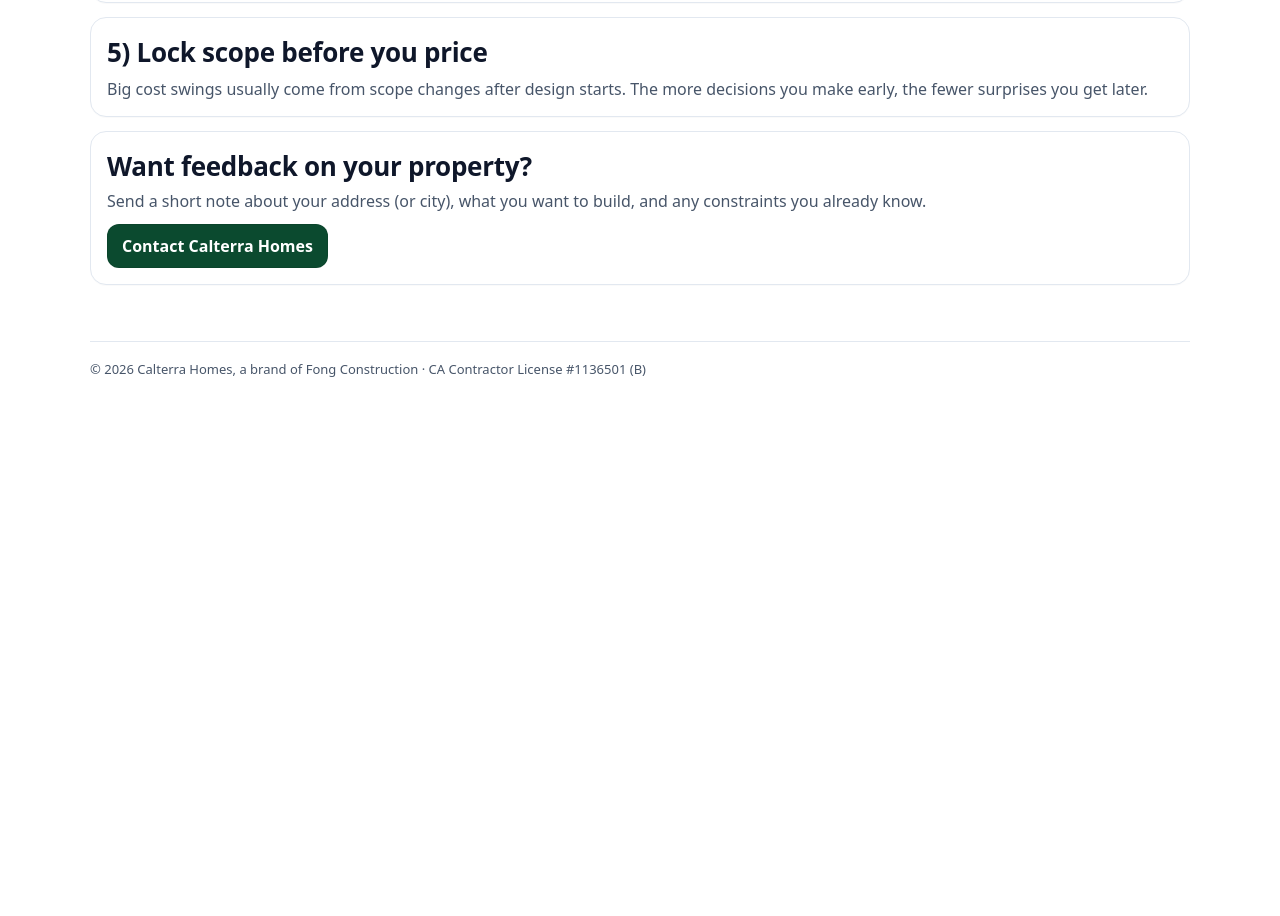
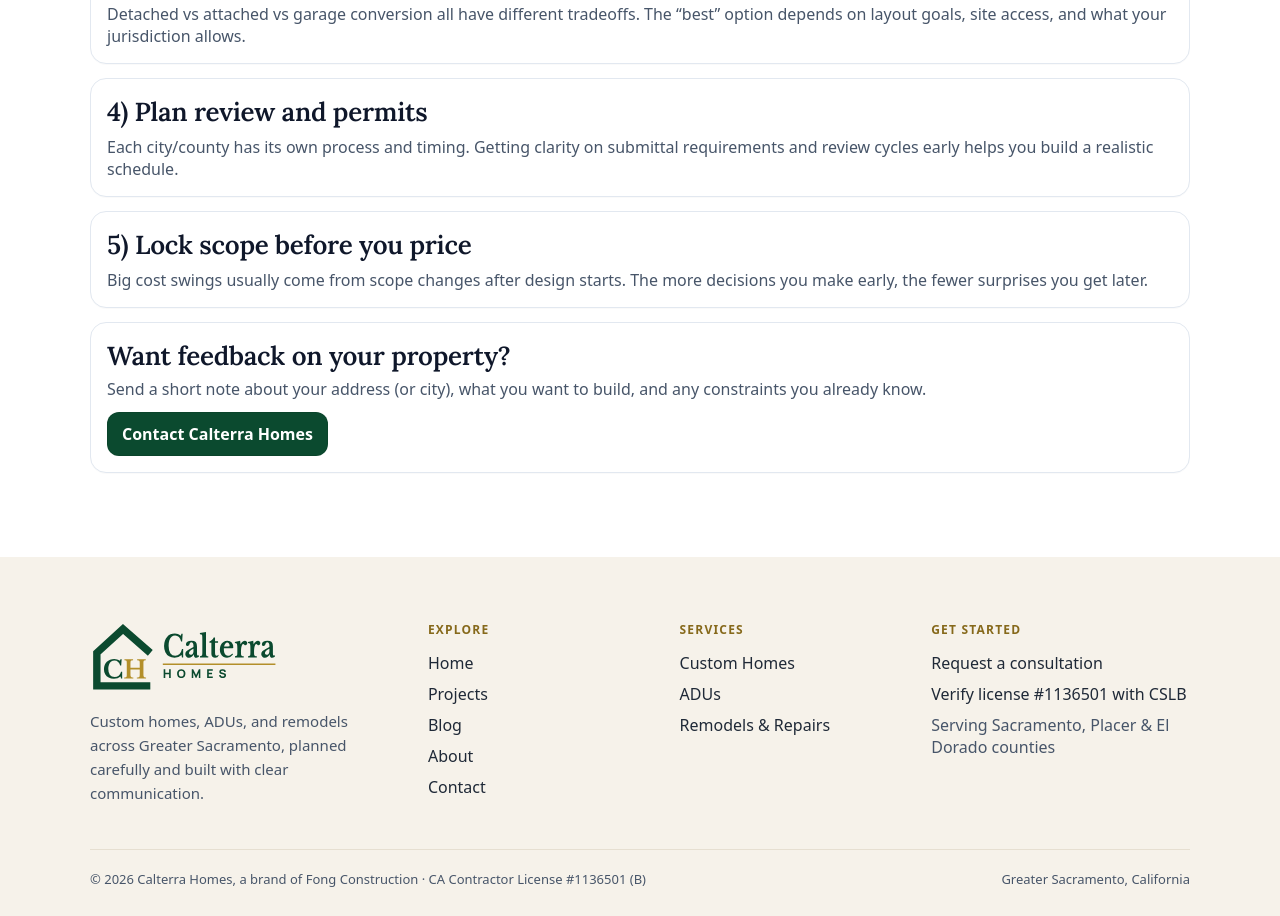
Before and after one commit to alexfong7/calterra-homes-site, a plain HTML site: page posts/how-to-start-adu-planning-greater-sacramento.html in a window 1280 px wide. Shown: the part 896-1812 px from the top of the page. Before the commit the page ends 1296 px from the top, so only its background shows below. Drawn offline with Linux system fonts and the light colour scheme.

Commit message:
Add files via upload

```diff
--- a/posts/how-to-start-adu-planning-greater-sacramento.html
+++ b/posts/how-to-start-adu-planning-greater-sacramento.html
@@ -1,5 +1,5 @@
 <!doctype html>
-<html lang="en">
+<html lang="en" class="no-js">
   <head>
     <meta charset="UTF-8" />
     <meta name="viewport" content="width=device-width, initial-scale=1" />
@@ -9,6 +9,7 @@
       content="The first steps to planning an ADU in the Greater Sacramento area: site constraints, utilities, setbacks, access, and permit path."
     />
     <link rel="stylesheet" href="../styles.css" />
+    <link rel="stylesheet" href="../theme.css" />
     <link rel="canonical" href="https://calterrahomes.com/posts/how-to-start-adu-planning-greater-sacramento" />
     <link rel="icon" href="/favicon.svg" type="image/svg+xml" />
     <link rel="apple-touch-icon" href="/apple-touch-icon.png" />
@@ -41,14 +42,20 @@
       </div>
     </header>
 
-    <main class="section">
-      <div class="container">
-        <p class="muted small"><a href="../blog.html">← Back to Blog</a></p>
-
-        <h1>How to start planning an ADU in the Greater Sacramento area</h1>
-        <p class="muted">
+      <section class="page-hero">
+        <div class="container">
+          <a class="back-link" href="../blog.html">← All articles</a>
+          <span class="kicker">ADUs · Planning</span>
+          <h1>How to start planning an ADU in the Greater Sacramento area</h1>
+          <p class="hero-lead">
           Most ADU headaches come from skipping early checks. Here’s the simple order that prevents expensive redesigns.
         </p>
+
+        </div>
+      </section>
+
+      <section class="band band-white" style="padding-top: 56px;">
+      <div class="container">
 
         <div class="card" style="margin-top: 14px;">
           <h2 style="margin: 0 0 8px;">1) Identify constraints early</h2>
@@ -93,16 +100,61 @@
           <a class="btn" href="../contact.html">Contact Calterra Homes</a>
         </div>
       </div>
+      </section>
     </main>
 
-    <footer class="site-footer">
-      <div class="container footer-inner">
-        <div class="muted small">© <span id="year"></span> Calterra Homes, a brand of Fong Construction · CA Contractor License #1136501 (B)</div>
+    <footer class="site-footer rich">
+      <div class="container">
+        <div class="footer-grid">
+          <div>
+            <img class="footer-logo" src="../images/calterra-logo.svg" alt="Calterra Homes" />
+            <p class="footer-about">Custom homes, ADUs, and remodels across Greater Sacramento, planned carefully and built with clear communication.</p>
+          </div>
+          <div>
+            <h4>Explore</h4>
+            <ul>
+              <li><a href="../index.html">Home</a></li>
+              <li><a href="../projects.html">Projects</a></li>
+              <li><a href="../blog.html">Blog</a></li>
+              <li><a href="../about.html">About</a></li>
+              <li><a href="../contact.html">Contact</a></li>
+            </ul>
+          </div>
+          <div>
+            <h4>Services</h4>
+            <ul>
+              <li><a href="../contact.html">Custom Homes</a></li>
+              <li><a href="../blog.html">ADUs</a></li>
+              <li><a href="../projects.html">Remodels &amp; Repairs</a></li>
+            </ul>
+          </div>
+          <div>
+            <h4>Get started</h4>
+            <ul>
+              <li><a href="../contact.html">Request a consultation</a></li>
+              <li><a href="https://www.cslb.ca.gov/onlineservices/checklicenseII/checklicense.aspx" target="_blank" rel="noopener">Verify license #1136501 with CSLB</a></li>
+              <li style="color: var(--muted);">Serving Sacramento, Placer &amp; El Dorado counties</li>
+            </ul>
+          </div>
+        </div>
+        <div class="footer-bottom">
+          <span>© <span id="year"></span> Calterra Homes, a brand of Fong Construction · CA Contractor License #1136501 (B)</span>
+          <span>Greater Sacramento, California</span>
+        </div>
       </div>
     </footer>
 
     <script>
       document.getElementById("year").textContent = new Date().getFullYear();
+      document.documentElement.classList.replace("no-js", "js");
+      (function () {
+        var els = document.querySelectorAll(".reveal");
+        if (!("IntersectionObserver" in window)) { els.forEach(function (e) { e.classList.add("is-visible"); }); return; }
+        var io = new IntersectionObserver(function (entries) {
+          entries.forEach(function (en) { if (en.isIntersecting) { en.target.classList.add("is-visible"); io.unobserve(en.target); } });
+        }, { threshold: 0.12 });
+        els.forEach(function (e) { io.observe(e); });
+      })();
     </script>
   </body>
 </html>
```
Also changed, not shown: posts/ab-956-two-detached-adus-california.html (+62 -10 lines).
